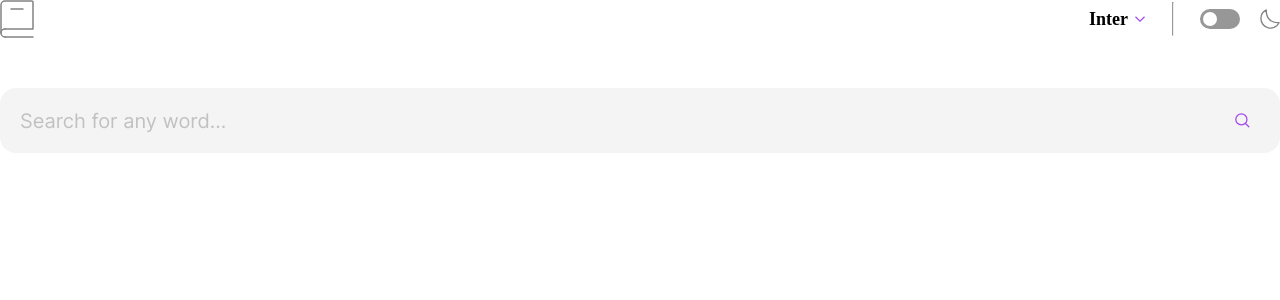
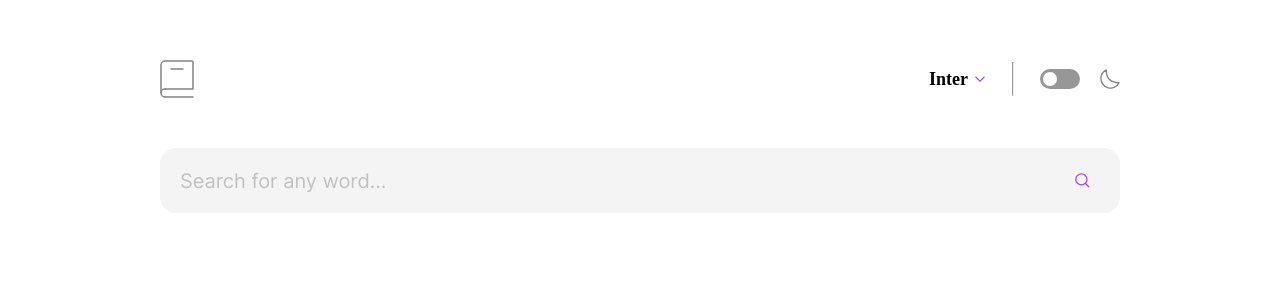
Before and after one commit to landot/dictionary-app, a React (Vite) app: page / in a window 1280 px wide. Shown: the top 300 px of the page. Built offline with nearby package versions, Linux system fonts and the light colour scheme.

Commit message:
feat: fix styles for content

```diff
--- a/src/App.css
+++ b/src/App.css
@@ -18,8 +18,6 @@
   font-weight: normal;
   src: url("./assets/fonts/lora/Lora-VariableFont_wght.ttf") format("truetype");
 }
-
-#root {}
 
 .dark {
   background-color: #050505;
@@ -45,13 +43,13 @@
 
 input, textarea, button {font-family: inherit}
 
-.App {
+#root {
   margin: 60px 40px;
   display: flex;
   justify-content: center;
 }
 
-.content {
+.site-wrapper {
   width: 80%;
   max-width: 1000px;
   min-width: 350px;
```
